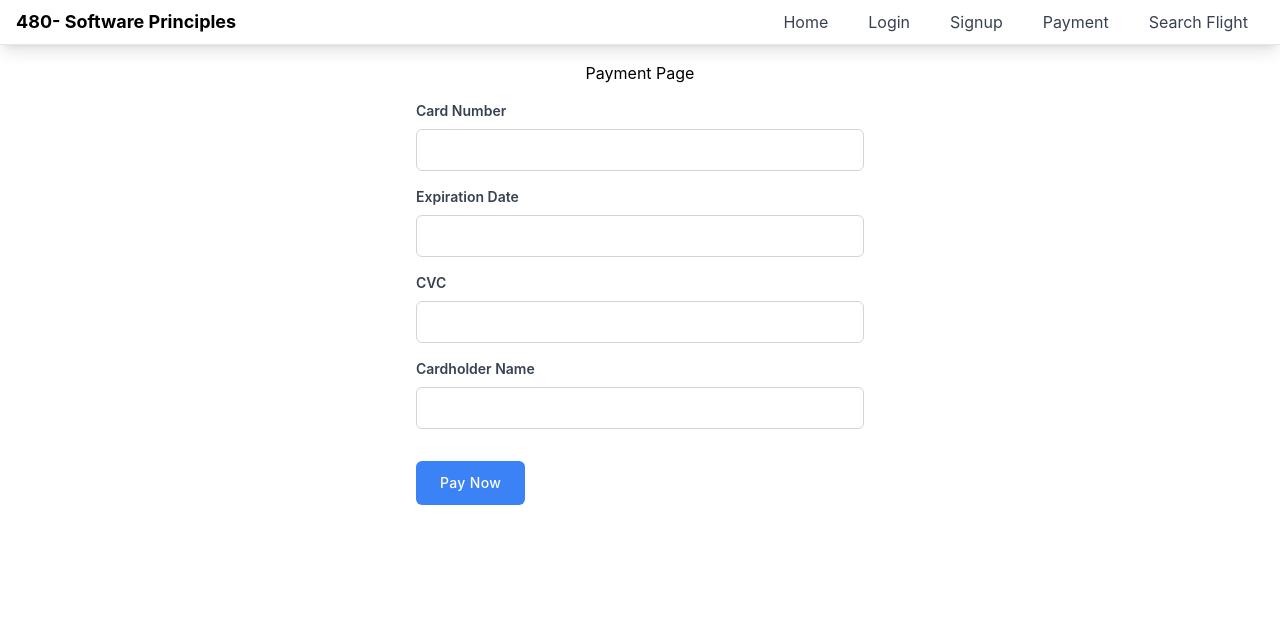
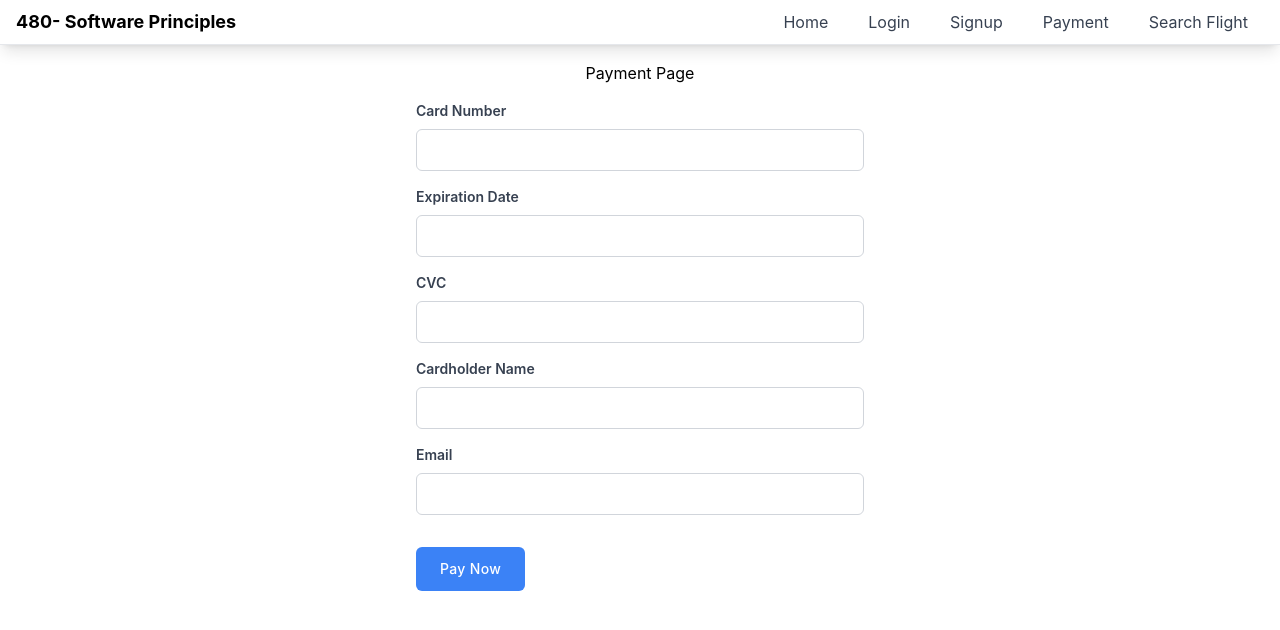
Before and after one commit to syrilj/ENSF480_FINAL_PROJECT, a React (Create React App) app in the folder flight_frontend/React-Routing/: page /payment in a window 1280 px wide. Shown: the top 630 px of the page. Built offline with nearby package versions, Linux system fonts and the light colour scheme.

Commit message:
payment send emails

```diff
--- a/flight_frontend/React-Routing/src/component/Payment.js
+++ b/flight_frontend/React-Routing/src/component/Payment.js
@@ -1,25 +1,68 @@
-import React, { useState } from 'react';
+import React, { useState, useEffect } from 'react';
+import emailjs from 'emailjs-com';
 
 const PaymentPage = () => {
   const [cardNumber, setCardNumber] = useState('');
   const [expirationDate, setExpirationDate] = useState('');
   const [cvc, setCvc] = useState('');
   const [name, setName] = useState('');
+  const [email, setEmail] = useState('');
   const [error, setError] = useState(null);
   const [paymentSuccessful, setPaymentSuccessful] = useState(false);
+  const [submitted, setSubmitted] = useState(false);
 
-  const handleSubmit = (e) => {
+  useEffect(() => {
+    console.log("Initializing EmailJS with User ID:", 's7TbZMeWWJU0mXJ7U'); // Replace with your Email.js user ID
+    emailjs.init('s7TbZMeWWJU0mXJ7U'); // Replace with your Email.js user ID
+  }, []);
+
+  const handleSubmit = async (e) => {
     e.preventDefault();
 
     // Simulate a simple validation
-    if (!cardNumber || !expirationDate || !cvc || !name) {
+    if (!cardNumber || !expirationDate || !cvc || !name || !email) {
       setError('Please fill in all fields.');
       return;
     }
 
-    // Simulate a successful payment
-    setPaymentSuccessful(true);
+    try {
+      // Simulate a successful payment
+      setPaymentSuccessful(true);
+
+      // Simulate sending a receipt
+      await sendReceipt();
+
+      // In a real-world scenario, you would send an actual email using Email.js
+      await emailjs.send('service_ai83hic', 'template_ju8i3vt', {
+        to_email: email,
+        from_name: '480 Flights',
+        message: 'Payment receipt details here:',
+      });
+
+      setSubmitted(true);
+    } catch (error) {
+      console.error('Error sending email:', error);
+    }
   };
+
+  const sendReceipt = () => {
+    // Simulate sending a receipt to the entered email
+    console.log(`Receipt sent to ${email}`);
+    // In a real-world scenario, you might want to include more details in the receipt.
+  };
+
+  if (submitted) {
+    return (
+      <div className="success-container">
+        <div className="success-message-container">
+          <div className={`success-message show`}>
+            <div className="successHeader">Thank you!</div>
+            <div className="successMessage">We'll be in touch soon.</div>
+          </div>
+        </div>
+      </div>
+    );
+  }
 
   return (
     <div className="container">
@@ -79,7 +122,21 @@ const PaymentPage = () => {
             />
           </div>
 
+          <div className="mb-4">
+            <label htmlFor="email" className="block mb-2 text-sm font-semibold text-gray-700">
+              Email
+            </label>
+            <input
+              type="email"
+              id="email"
+              className="w-full p-2 border border-gray-300 rounded-md"
+              value={email}
+              onChange={(e) => setEmail(e.target.value)}
+            />
+          </div>
+
           {error && <p className="text-red-500 mb-4">{error}</p>}
+
 
           <button
             type="submit"
@@ -89,7 +146,7 @@ const PaymentPage = () => {
           </button>
         </form>
       ) : (
-        <p className="text-green-500 text-center my-4">Payment successful!</p>
+        <p className="text-green-500 text-center my-4">Payment successful! Receipt sent to {email}</p>
       )}
     </div>
   );
```
